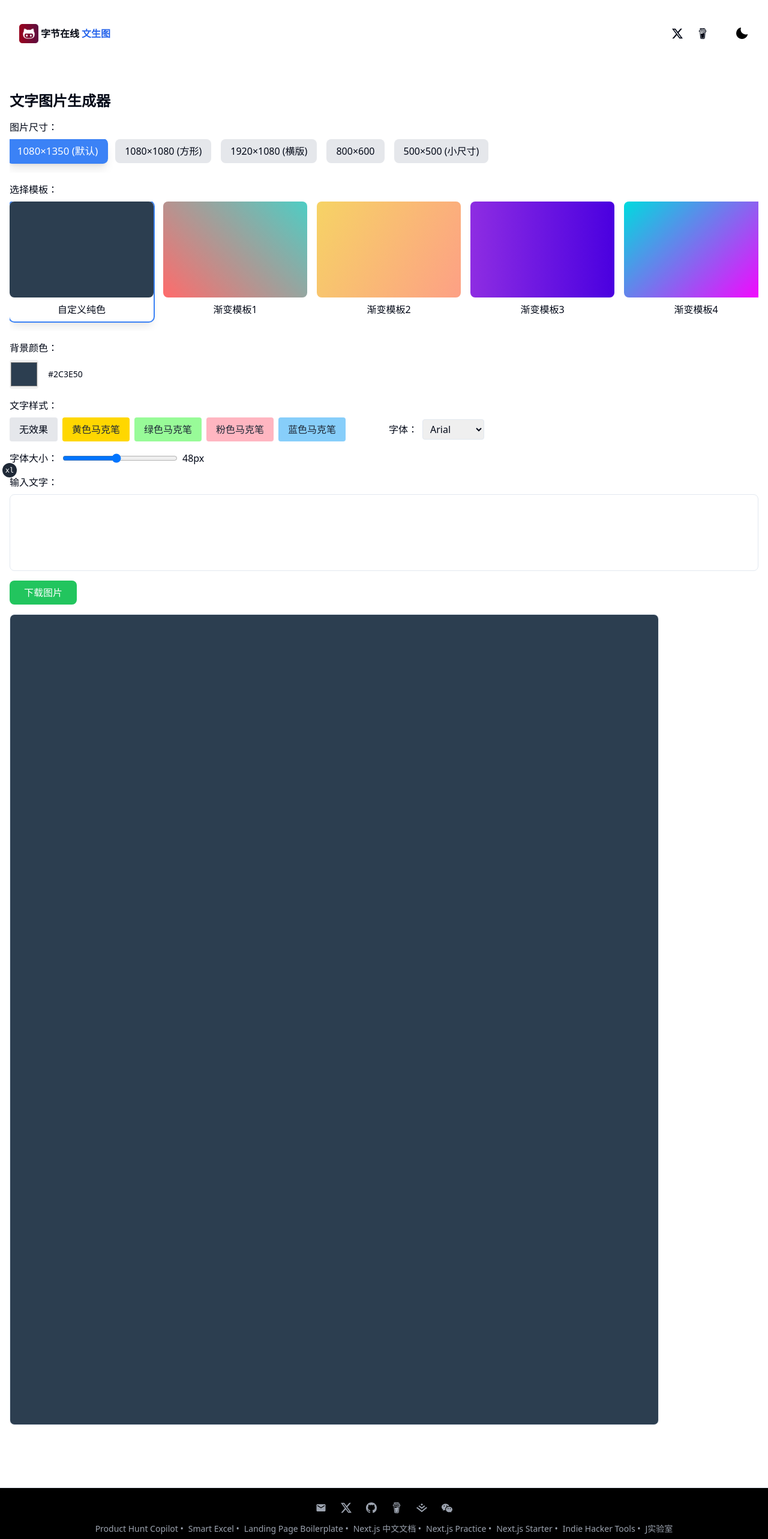
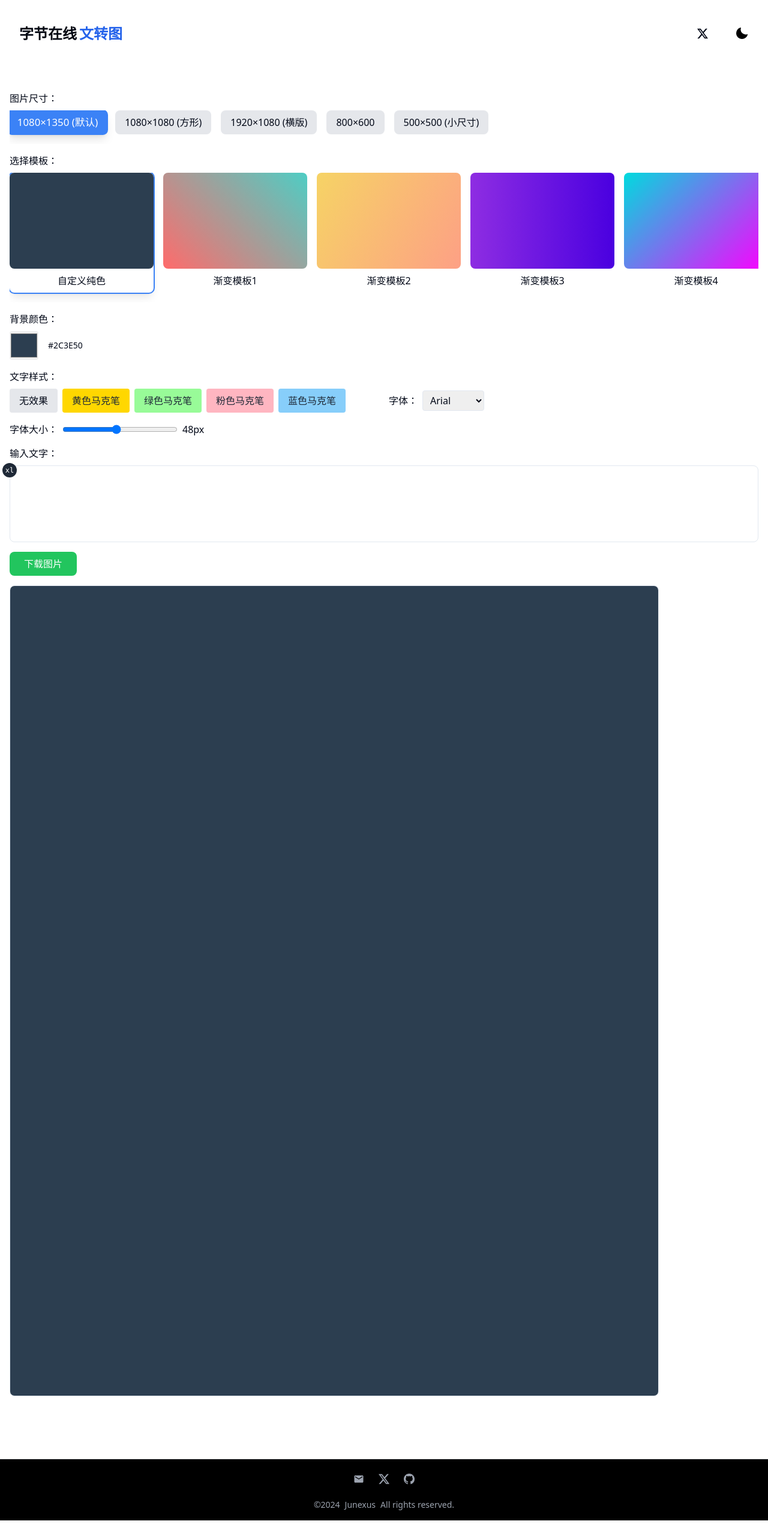
Before and after one commit to shadowDragons/text-image, a Next.js app: page / in a window 1280 px wide. Shown: the top 2566 px of the page at 60% size. After the commit the page ends 2535 px from the top, so only its background shows below. Built offline with nearby package versions, Linux system fonts and the light colour scheme.

Commit message:
first commit

```diff
--- a/app/page.tsx
+++ b/app/page.tsx
@@ -428,7 +428,7 @@ export default function Home() {
 
   return (
     <div className='container mx-auto p-4'>
-      <h1 className='text-2xl font-bold mb-4'>文字图片生成器</h1>
+      {/* <h1 className='text-2xl font-bold mb-4'>文字图片生成器</h1> */}
 
       {/* 添加尺寸选择 */}
       <div className='mb-4'>
--- a/components/header/Header.tsx
+++ b/components/header/Header.tsx
@@ -1,37 +1,29 @@
-import HeaderLinks from "@/components/header/HeaderLinks";
-import { siteConfig } from "@/config/site";
-import Image from "next/image";
-import Link from "next/link";
-import { ThemedButton } from "../ThemedButton";
+import HeaderLinks from '@/components/header/HeaderLinks'
+import Link from 'next/link'
+import { ThemedButton } from '../ThemedButton'
 
 const Header = () => {
   return (
-    <header className="py-10">
-      <div className="mx-auto max-w-7xl px-4 sm:px-6 lg:px-8">
-        <nav className="relative z-50 flex justify-between">
-          <div className="flex items-center md:gap-x-12">
-            <Link href="/" className="flex items-center space-x-1 font-bold">
-              <Image
-                alt={siteConfig.name}
-                src="/logo.svg"
-                className="w-8 h-8"
-                width={32}
-                height={32}
-              />
-              <span className="text-gray-950 dark:text-gray-300">字节在线</span>
-              <span className="text-blue-600">文生图</span>
+    <header className='py-10'>
+      <div className='mx-auto max-w-8xl px-4 sm:px-6 lg:px-8'>
+        <nav className='relative z-50 flex justify-between'>
+          <div className='flex items-center md:gap-x-12'>
+            <Link href='/' className='flex items-center space-x-1 font-bold text-2xl'>
+              {/* <Image alt={siteConfig.name} src='/logo.svg' className='w-8 h-8' width={32} height={32} /> */}
+              <span className='text-gray-950 dark:text-gray-300'>字节在线</span>
+              <span className='text-blue-600'>文转图</span>
             </Link>
-            <div className="hidden md:flex md:gap-x-6"></div>
+            <div className='hidden md:flex md:gap-x-6'></div>
           </div>
 
-          <div className="flex items-center gap-x-5 md:gap-x-8">
+          <div className='flex items-center gap-x-5 md:gap-x-8'>
             <HeaderLinks />
             <ThemedButton />
           </div>
         </nav>
       </div>
     </header>
-  );
-};
+  )
+}
 
-export default Header;
+export default Header
--- a/config/site.ts
+++ b/config/site.ts
@@ -1,7 +1,6 @@
 import { SiteConfig } from '@/types/siteConfig'
-import { BsGithub, BsTwitterX, BsWechat } from 'react-icons/bs'
+import { BsGithub, BsTwitterX } from 'react-icons/bs'
 import { MdEmail } from 'react-icons/md'
-import { SiBuymeacoffee, SiJuejin } from 'react-icons/si'
 
 const baseSiteConfig = {
   name: '字节在线文转图',
@@ -12,9 +11,9 @@ const baseSiteConfig = {
   keywords: ['文转图', '图片生成'],
   authors: [
     {
-      name: 'weijunext',
-      url: 'https://weijunext.com',
-      twitter: 'https://twitter.com/weijunext',
+      name: 'Junexus',
+      url: 'https://byte.ink',
+      twitter: 'https://twitter.com/shadow06368306',
     },
   ],
   creator: '@weijunext',
@@ -30,25 +29,23 @@ const baseSiteConfig = {
   },
   headerLinks: [
     { name: 'twitter', href: 'https://twitter.com/shadow06368306', icon: BsTwitterX },
-    { name: 'buyMeCoffee', href: 'https://www.buymeacoffee.com/weijunext', icon: SiBuymeacoffee },
+    // { name: 'buyMeCoffee', href: 'https://www.buymeacoffee.com/weijunext', icon: SiBuymeacoffee },
   ],
   footerLinks: [
-    { name: 'email', href: 'mailto:weijunext@gmail.com', icon: MdEmail },
-    { name: 'twitter', href: 'https://twitter.com/weijunext', icon: BsTwitterX },
-    { name: 'github', href: 'https://github.com/weijunext/', icon: BsGithub },
-    { name: 'buyMeCoffee', href: 'https://www.buymeacoffee.com/weijunext', icon: SiBuymeacoffee },
-    { name: 'juejin', href: 'https://juejin.cn/user/26044008768029', icon: SiJuejin },
-    { name: 'weChat', href: 'https://weijunext.com/make-a-friend', icon: BsWechat },
+    { name: 'email', href: 'mailto:shadowdragon4399@gmail.com', icon: MdEmail },
+    { name: 'twitter', href: 'https://twitter.com/shadow06368306', icon: BsTwitterX },
+    { name: 'github', href: 'https://github.com/shadowDragons', icon: BsGithub },
+    // { name: 'buyMeCoffee', href: 'https://www.buymeacoffee.com/weijunext', icon: SiBuymeacoffee },
+    // { name: 'juejin', href: 'https://juejin.cn/user/26044008768029', icon: SiJuejin },
+    // { name: 'weChat', href: 'https://weijunext.com/make-a-friend', icon: BsWechat },
   ],
   footerProducts: [
-    { url: 'https://phcopilot.ai/', name: 'Product Hunt Copilot' },
-    { url: 'https://smartexcel.cc/', name: 'Smart Excel' },
-    { url: 'https://landingpage.weijunext.com/', name: 'Landing Page Boilerplate' },
-    { url: 'https://nextjscn.org/', name: 'Next.js 中文文档' },
-    { url: 'https://nextjs.weijunext.com/', name: 'Next.js Practice' },
-    { url: 'https://starter.weijunext.com/', name: 'Next.js Starter' },
-    { url: 'https://github.com/weijunext/indie-hacker-tools', name: 'Indie Hacker Tools' },
-    { url: 'https://weijunext.com/', name: 'J实验室' },
+    // { url: 'https://landingpage.weijunext.com/', name: 'Landing Page Boilerplate' },
+    // { url: 'https://nextjscn.org/', name: 'Next.js 中文文档' },
+    // { url: 'https://nextjs.weijunext.com/', name: 'Next.js Practice' },
+    // { url: 'https://starter.weijunext.com/', name: 'Next.js Starter' },
+    // { url: 'https://github.com/weijunext/indie-hacker-tools', name: 'Indie Hacker Tools' },
+    // { url: 'https://weijunext.com/', name: 'J实验室' },
   ],
 }
 
```
